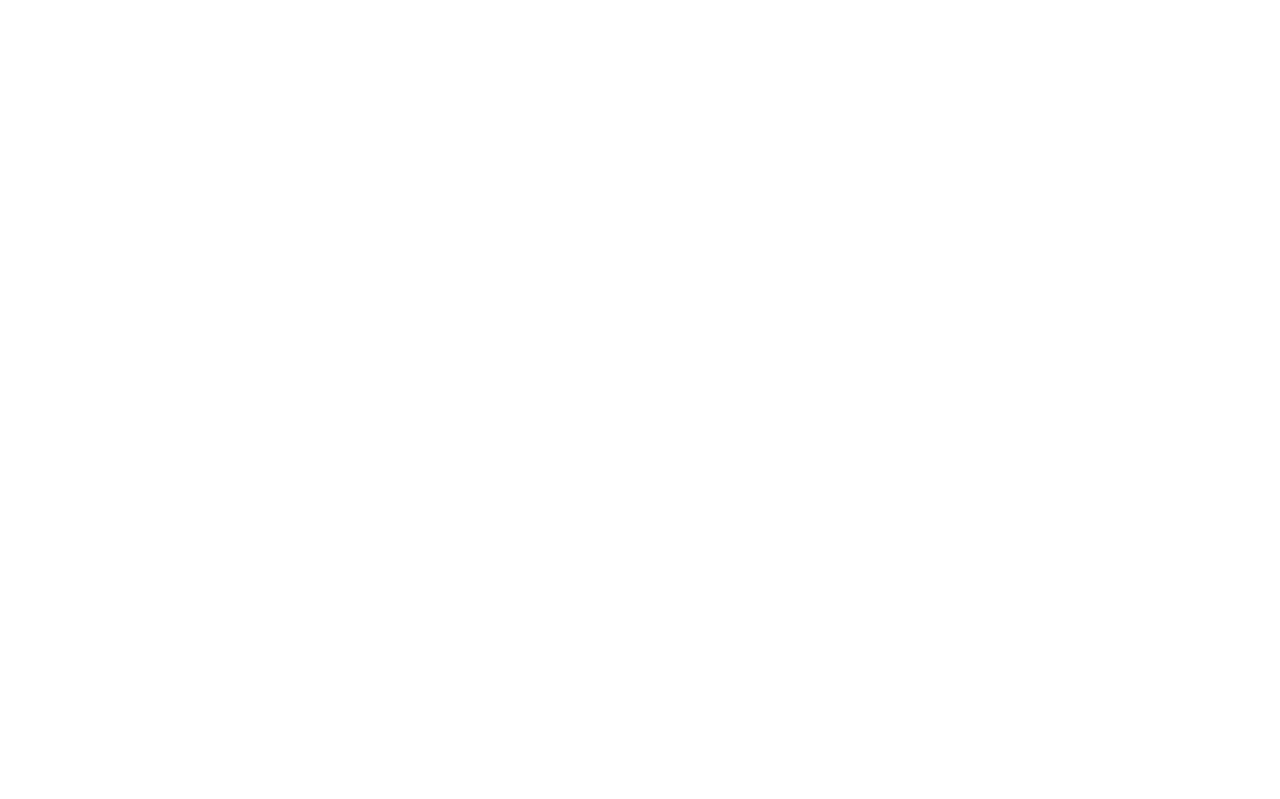
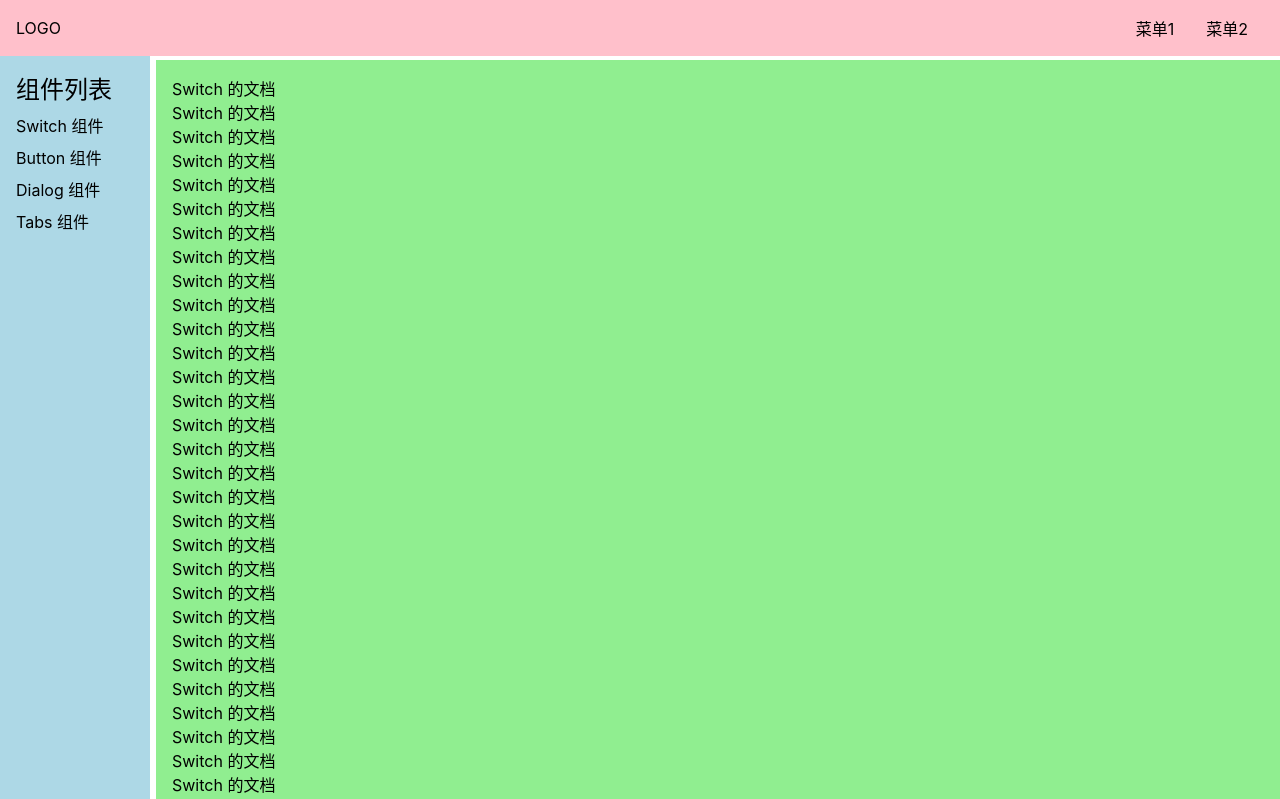
Before and after one commit to mrTcxWebber/wanb-ui, a Vue app: page /#/doc/switch in a window 1280 px wide. Before the commit this address had no page. Shown: the top 799 px of the page. Built offline with nearby package versions, Linux system fonts and the light colour scheme.

Commit message:
拆分路由，完善css

```diff
--- a/src/App.vue
+++ b/src/App.vue
@@ -4,12 +4,18 @@
 
 <script lang="ts">
   import { ref, provide } from "vue"
-
+  import { router } from "./router"
   export default {
     name: 'App',
     setup() {
-      const menuVisible = ref(true)
+      const width = document.documentElement.clientWidth;
+      const menuVisible = ref(width <= 500 ? false : true);
       provide('menuVisible', menuVisible)
+      router.afterEach(() => {
+        if (width <= 500) {
+          menuVisible.value = false;
+        }
+      });
     }
   }
 </script>
--- /dev/null
+++ b/src/components/Button.vue
@@ -0,0 +1,5 @@
+<template>
+    <div>
+        button模板
+    </div>
+</template>
--- /dev/null
+++ b/src/components/Dialog.vue
@@ -0,0 +1,5 @@
+<template>
+    <div>
+        dialog模板
+    </div>
+</template>
--- /dev/null
+++ b/src/components/Switch.vue
@@ -0,0 +1,105 @@
+<template>
+    <div>
+        Switch 的文档
+        <p>Switch 的文档</p>
+        <p>Switch 的文档</p>
+        <p>Switch 的文档</p>
+        <p>Switch 的文档</p>
+        <p>Switch 的文档</p>
+        <p>Switch 的文档</p>
+        <p>Switch 的文档</p>
+        <p>Switch 的文档</p>
+        <p>Switch 的文档</p>
+        <p>Switch 的文档</p>
+        <p>Switch 的文档</p>
+        <p>Switch 的文档</p>
+        <p>Switch 的文档</p>
+        <p>Switch 的文档</p>
+        <p>Switch 的文档</p>
+        <p>Switch 的文档</p>
+        <p>Switch 的文档</p>
+        <p>Switch 的文档</p>
+        <p>Switch 的文档</p>
+        <p>Switch 的文档</p>
+        <p>Switch 的文档</p>
+        <p>Switch 的文档</p>
+        <p>Switch 的文档</p>
+        <p>Switch 的文档</p>
+        <p>Switch 的文档</p>
+        <p>Switch 的文档</p>
+        <p>Switch 的文档</p>
+        <p>Switch 的文档</p>
+        <p>Switch 的文档</p>
+        <p>Switch 的文档</p>
+        <p>Switch 的文档</p>
+        <p>Switch 的文档</p>
+        <p>Switch 的文档</p>
+        <p>Switch 的文档</p>
+        <p>Switch 的文档</p>
+        <p>Switch 的文档</p>
+        <p>Switch 的文档</p>
+        <p>Switch 的文档</p>
+        <p>Switch 的文档</p>
+        <p>Switch 的文档</p>
+        <p>Switch 的文档</p>
+        <p>Switch 的文档</p>
+        <p>Switch 的文档</p>
+        <p>Switch 的文档</p>
+        <p>Switch 的文档</p>
+        <p>Switch 的文档</p>
+        <p>Switch 的文档</p>
+        <p>Switch 的文档</p>
+        <p>Switch 的文档</p>
+        <p>Switch 的文档</p>
+        <p>Switch 的文档</p>
+        <p>Switch 的文档</p>
+        <p>Switch 的文档</p>
+        <p>Switch 的文档</p>
+        <p>Switch 的文档</p>
+        <p>Switch 的文档</p>
+        <p>Switch 的文档</p>
+        <p>Switch 的文档</p>
+        <p>Switch 的文档</p>
+        <p>Switch 的文档</p>
+        <p>Switch 的文档</p>
+        <p>Switch 的文档</p>
+        <p>Switch 的文档</p>
+        <p>Switch 的文档</p>
+        <p>Switch 的文档</p>
+        <p>Switch 的文档</p>
+        <p>Switch 的文档</p>
+        <p>Switch 的文档</p>
+        <p>Switch 的文档</p>
+        <p>Switch 的文档</p>
+        <p>Switch 的文档</p>
+        <p>Switch 的文档</p>
+        <p>Switch 的文档</p>
+        <p>Switch 的文档</p>
+        <p>Switch 的文档</p>
+        <p>Switch 的文档</p>
+        <p>Switch 的文档</p>
+        <p>Switch 的文档</p>
+        <p>Switch 的文档</p>
+        <p>Switch 的文档</p>
+        <p>Switch 的文档</p>
+        <p>Switch 的文档</p>
+        <p>Switch 的文档</p>
+        <p>Switch 的文档</p>
+        <p>Switch 的文档</p>
+        <p>Switch 的文档</p>
+        <p>Switch 的文档</p>
+        <p>Switch 的文档</p>
+        <p>Switch 的文档</p>
+        <p>Switch 的文档</p>
+        <p>Switch 的文档</p>
+        <p>Switch 的文档</p>
+        <p>Switch 的文档</p>
+        <p>Switch 的文档</p>
+        <p>Switch 的文档</p>
+        <p>Switch 的文档</p>
+        <p>Switch 的文档</p>
+        <p>Switch 的文档</p>
+        <p>Switch 的文档</p>
+        <p>Switch 的文档</p>
+    </div>
+</template>
--- /dev/null
+++ b/src/components/Tabs.vue
@@ -0,0 +1,5 @@
+<template>
+    <div>
+        tabs模板
+    </div>
+</template>
--- a/src/components/Topnav.vue
+++ b/src/components/Topnav.vue
@@ -1,10 +1,11 @@
 <template>
   <div class="topnav">
-    <div class="logo" @click="toggleMenu">LOGO</div>
+    <div class="logo">LOGO</div>
     <ul class="menu">
       <li>菜单1</li>
       <li>菜单2</li>
     </ul>
+    <span class="toggleAside" @click="toggleMenu"></span>
   </div>
 </template>
 <script lang="ts">
@@ -14,10 +15,8 @@ export default {
   name: "topnav",
   setup() {
     const menuVisible = inject<Ref<boolean>>("menuVisible");
-    console.log("topnav获取到的", menuVisible.value);
     const toggleMenu = () => {
       menuVisible.value = !menuVisible.value;
-      console.log(menuVisible.value);
     };
     return { toggleMenu };
   }
@@ -28,8 +27,13 @@ export default {
   background: pink;
   display: flex;
   padding: 16px;
-  position: relative;
+  position: fixed;
+  top: 0;
+  left: 0;
+  width: 100%;
   z-index: 10;
+  justify-content: center;
+  align-items: center;
   > .logo {
     max-width: 6em;
     margin-right: auto;
@@ -44,5 +48,26 @@ export default {
       margin: 0 1em;
     }
   }
+  .toggleAside {
+    width: 24px;
+    height: 24px;
+    background: red;
+    position: absolute;
+    left: 16px;
+    top: 50%;
+    transform: translateY(-50%);
+    display: none;
+  }
+  @media (max-width: 500px) {
+    > .menu {
+      display: none;
+    }
+    > .logo {
+      margin: 0 auto;
+    }
+    > .toggleAside {
+      display: inline-block;
+    }
+  }
 }
 </style>
--- a/src/main.ts
+++ b/src/main.ts
@@ -2,28 +2,7 @@ import { createApp } from 'vue'
 import App from './App.vue'
 import './index.scss'
 // console.log(111, q)
-import { createWebHashHistory, createRouter } from "vue-router"
-
-import Home from "./views/Home.vue"
-import Doc from "./views/Doc.vue"
-
-const history = createWebHashHistory()
-const router = createRouter({
-    history: history,
-    routes: [
-        { path: '/', component: Home },
-        {
-            path: '/doc',
-            component: Doc,
-            // children: [
-            //     { path:'swich',component: require},
-            //     { path: 'button', component: require }
-            //     { path: 'dialog', component: require }
-            //     { path: 'tabs', component: require }
-            // ]
-        }
-    ]
-})
+import { router } from "./router"
 
 const app = createApp(App)
 app.use(router)
--- /dev/null
+++ b/src/router.ts
@@ -0,0 +1,22 @@
+import { createWebHashHistory, createRouter } from "vue-router"
+
+import Home from "./views/Home.vue"
+import Doc from "./views/Doc.vue"
+
+const history = createWebHashHistory()
+export const router = createRouter({
+    history: history,
+    routes: [
+        { path: '/', component: Home },
+        {
+            path: '/doc',
+            component: Doc,
+            children: [
+                { path: 'switch', component: () => import('./components/Switch.vue') },
+                { path: 'button', component: () => import('./components/Button.vue') },
+                { path: 'dialog', component: () => import('./components/Dialog.vue') },
+                { path: 'tabs', component: () => import('./components/Tabs.vue') }
+            ]
+        }
+    ]
+})
--- a/src/views/Doc.vue
+++ b/src/views/Doc.vue
@@ -1,12 +1,12 @@
 <template>
-  <div>
-    <Topnav />
+  <div class="layout">
+    <Topnav class="nav" />
     <div class="content">
       <aside v-show="menuVisible">
         <h2>组件列表</h2>
         <ol>
           <li>
-            <router-link to="/doc/swich">Switch 组件</router-link>
+            <router-link to="/doc/switch">Switch 组件</router-link>
           </li>
           <li>
             <router-link to="/doc/button">Button 组件</router-link>
@@ -19,7 +19,9 @@
           </li>
         </ol>
       </aside>
-      <main>主内容</main>
+      <main>
+        <router-view />
+      </main>
     </div>
   </div>
 </template>
@@ -43,6 +45,33 @@ export default {
 </script>
 
 <style lang="scss" scoped>
+.layout {
+  display: flex;
+  flex-direction: column;
+  height: 100vh;
+  > .nav {
+    flex-shrink: 0;
+  }
+  > .content {
+    flex-grow: 1;
+    padding-top: 60px;
+    padding-left: 156px;
+    @media (max-width: 500px) {
+      padding-left: 0;
+    }
+  }
+}
+.content {
+  display: flex;
+  > aside {
+    flex-shrink: 0;
+  }
+  > main {
+    flex-grow: 1;
+    padding: 16px;
+    background: lightgreen;
+  }
+}
 aside {
   background: lightblue;
   width: 150px;
@@ -51,6 +80,7 @@ aside {
   top: 0;
   left: 0;
   padding-top: 70px;
+  height: 100%;
   > h2 {
     margin-bottom: 4px;
   }
@@ -60,5 +90,8 @@ aside {
       padding: 4px 0;
     }
   }
+  .main {
+    overflow: auto;
+  }
 }
 </style>
```
